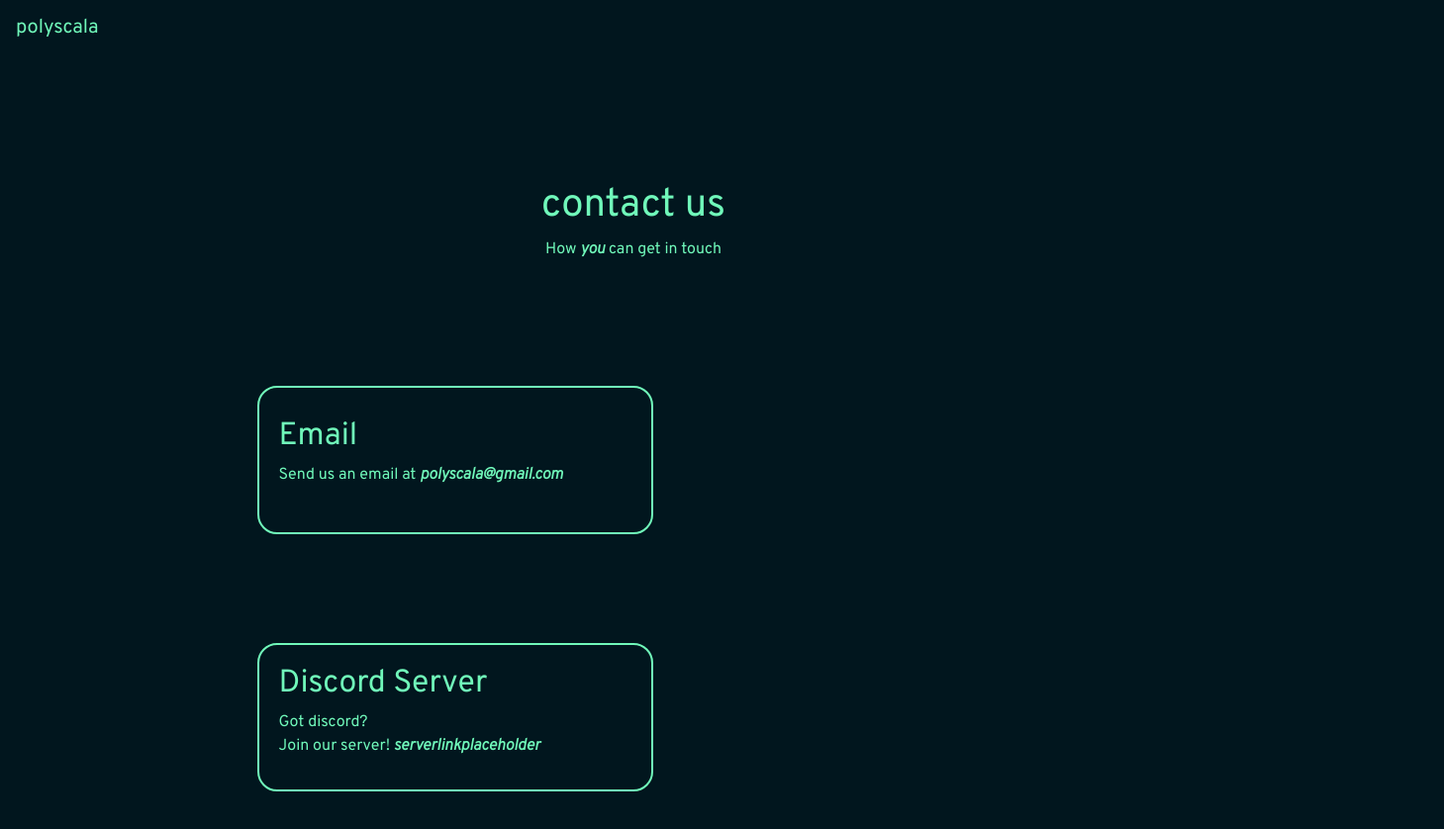
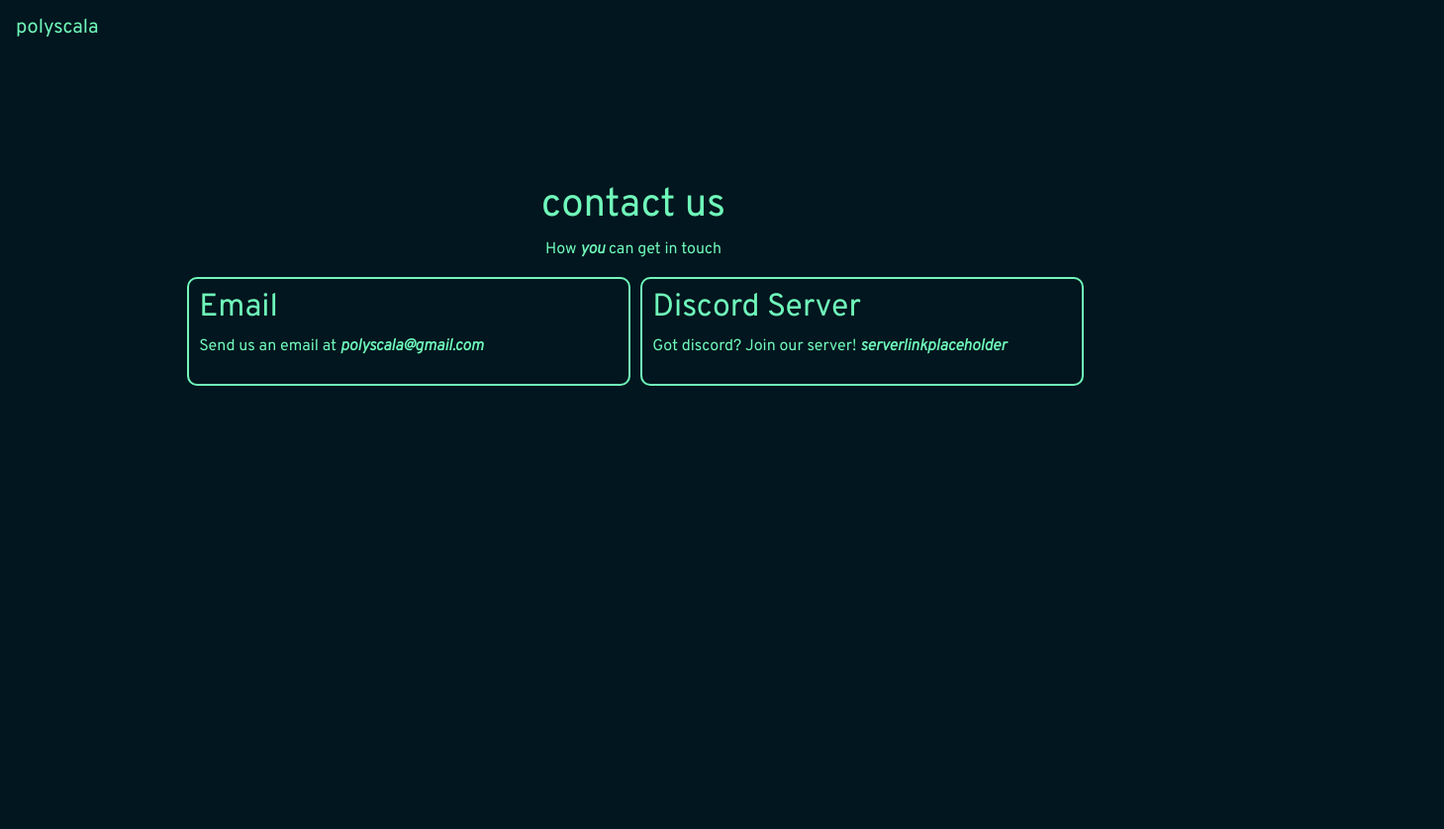
Before and after one commit to polyscala/polyscala.github.io, a plain HTML site: page contact.html in a window 1280 px wide. Shown: the top 838 px of the page at 99% size, 1459 px wide, since content can reach past the window. Drawn offline with nearby package versions, Linux system fonts and the light colour scheme.

Commit message:
changed the centering stuff cause i was stupid

```diff
--- a/contact.html
+++ b/contact.html
@@ -31,7 +31,7 @@
 
         <div class="contacts fade-in">
             <h2>Discord Server</h2>
-		<p>Got discord? <br> Join our server! <b><i>serverlinkplaceholder</i></b></p>
+		<p>Got discord? Join our server! <b><i>serverlinkplaceholder</i></b></p>
         </div>
         </div>
      </body>
--- a/css/main.css
+++ b/css/main.css
@@ -63,18 +63,16 @@ body{
 }
 
 .contactsCenter {
-    margin: auto;
-    width: 61%;
+    margin-left: 14%;
+    width: 100%
 }
 
 .contacts {
-    align-content: center;
-    margin-top: 110px;
     float: left;
     margin-left: 10px;
-    border-radius: 20px;
+    border-radius: 10px;
     border: 2px solid  #70F8BA;
-    padding: 20px;
-    width: 400px;
-    height: 150px;
+    padding: 10px;
+    width: 35%;
+    height: 20%;
 }
```
